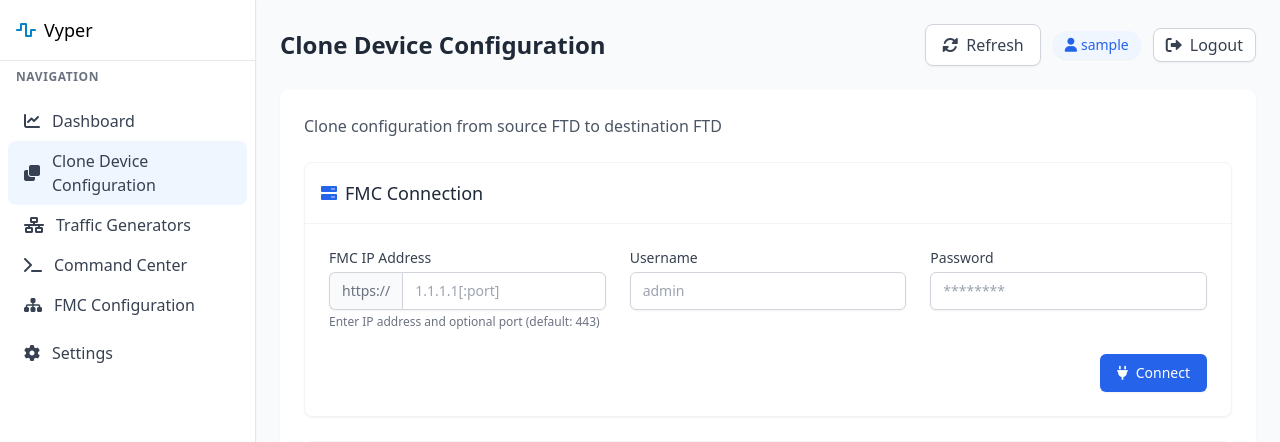
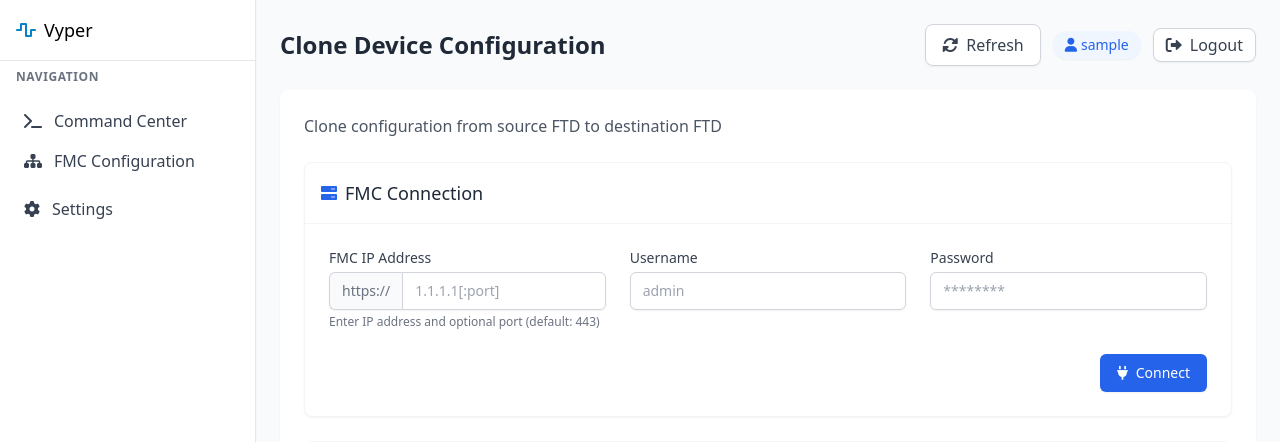
Before and after one commit to ashlin10/SIT, a FastAPI app: page /clone-device in a window 1280 px wide. Shown: the top 442 px of the page. Run offline with FastAPI, Linux system fonts and the light colour scheme; the visitor is signed in with stand-in values (Sample User, id 1); parts of the project's set-up code (start-up, migrations or seed data) failed here and were passed over; some libraries are stand-ins or nearby versions.

Commit message:
hide Dashboard, Clone Device Configuration and Traffic Generators

```diff
--- a/web_app/templates/base.html
+++ b/web_app/templates/base.html
@@ -49,15 +49,15 @@
             </div>
             <div class="px-4 py-2 text-xs font-semibold text-gray-500 uppercase tracking-wider">Navigation</div>
             <nav class="mt-2 px-2">
-                <a href="/dashboard" class="flex items-center text-gray-700 py-2 px-4 rounded-lg transition-colors {% if active_page == 'dashboard' %}bg-blue-50 text-blue-600{% else %}hover:bg-gray-50{% endif %}">
+                <a href="/dashboard" class="hidden flex items-center text-gray-700 py-2 px-4 rounded-lg transition-colors {% if active_page == 'dashboard' %}bg-blue-50 text-blue-600{% else %}hover:bg-gray-50{% endif %}">
                     <i class="fas fa-chart-line mr-3"></i>
                     <span>Dashboard</span>
                 </a>
-                <a href="/clone-device" class="flex items-center text-gray-700 py-2 px-4 rounded-lg transition-colors {% if active_page == 'clone_device' %}bg-blue-50 text-blue-600{% else %}hover:bg-gray-50{% endif %}">
+                <a href="/clone-device" class="hidden flex items-center text-gray-700 py-2 px-4 rounded-lg transition-colors {% if active_page == 'clone_device' %}bg-blue-50 text-blue-600{% else %}hover:bg-gray-50{% endif %}">
                     <i class="fas fa-clone mr-3"></i>
                     <span>Clone Device Configuration</span>
                 </a>
-                <a href="/traffic-generators" class="flex items-center text-gray-700 py-2 px-4 rounded-lg transition-colors {% if active_page == 'traffic_generators' %}bg-blue-50 text-blue-600{% else %}hover:bg-gray-50{% endif %}">
+                <a href="/traffic-generators" class="hidden flex items-center text-gray-700 py-2 px-4 rounded-lg transition-colors {% if active_page == 'traffic_generators' %}bg-blue-50 text-blue-600{% else %}hover:bg-gray-50{% endif %}">
                     <i class="fas fa-network-wired mr-3"></i>
                     <span>Traffic Generators</span>
                 </a>
```
